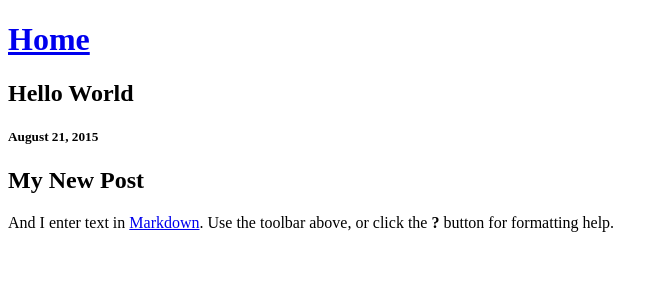
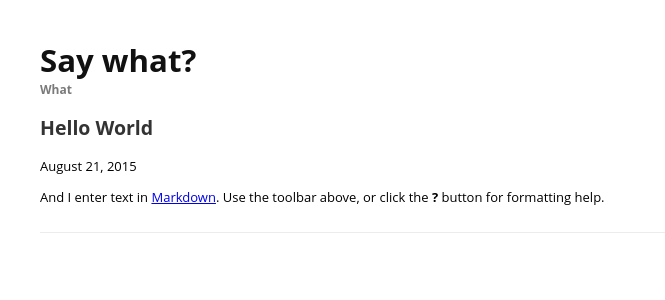
Before and after one commit to liias/liias.github.io, a Jekyll site: the page built from _posts/2015-08-21-hello-world.md, in a window 1280 px wide. Shown: the top 300 px of the page, without its empty margins (0-665 px from the left). Built offline with Jekyll 4.4.1, drawn with Linux system fonts in a browser that asks for light colours.

Commit message:
add style

```diff
--- a/_layouts/layout.html
+++ b/_layouts/layout.html
@@ -6,10 +6,14 @@
   <meta name="viewport" content="width=device-width, initial-scale=1.0">
   <link rel="shortcut icon" href="/favicon.ico">
   <link href="/assets/style/syntax_highlight.css" rel="stylesheet">
+  <link href="/assets/style/site.css" rel="stylesheet">
 </head>
 <body>
 
-<h1><a href="/">Home</a></h1>
+<header id="site_header">
+  <h1><a href="/">{{ site.title }}</a></h1>
+  <h2>What</h2>
+</header>
 
 <main>
   {{ content }}
--- a/_layouts/post.html
+++ b/_layouts/post.html
@@ -4,8 +4,13 @@ layout: layout
 
 <article>
   <header>
-    <h2>{{ page.title }}</h2>
-    <h5>{{ page.date | date: "%B %e, %Y" }}</h5>
+    <h1>{{ page.title }}</h1>
+    <time datetime="{{ page.date }}">{{ page.date | date: '%B %e, %Y' }}</time>
   </header>
   {{ content }}
 </article>
+
+<!--<section>
+  <span class="related_title">Related</span>
+
+</section>-->
--- a/_posts/2015-08-21-hello-world.md
+++ b/_posts/2015-08-21-hello-world.md
@@ -3,7 +3,4 @@ published: true
 title: Hello World
 ---
 
-
-## My New Post
-
 And I enter text in [Markdown](http://daringfireball.net/projects/markdown/). Use the toolbar above, or click the **?** button for formatting help.
--- /dev/null
+++ b/assets/style/site.css
@@ -0,0 +1,52 @@
+html {
+  background-color: #fff;
+}
+
+body {
+  font-size: 13px;
+  font-family: 'Open Sans', 'Helvetica Neue', Helvetica, Arial, sans-serif;
+  padding: 2.5% 2.5% 1.5%;
+}
+
+header#site_header h1 {
+  margin: 0;
+  padding: 0;
+}
+
+header#site_header h1 a {
+  color: #111;
+  font-size: 1.2em;
+  font-weight: bold;
+  line-height: 1.3;
+  text-decoration: none;
+}
+
+header#site_header h2 {
+  margin: 0;
+  padding: 0;
+}
+
+header h2 {
+  color: #7a7a7a;
+  font-size: 0.923em;
+}
+
+article {
+  margin: 0 0 1.5em;
+  border-bottom: 1px solid #ececec;
+  padding: 0 0 1em;
+}
+
+article header h1, article header h1 a {
+  color: #333;
+  text-decoration: none;
+}
+
+article header time {
+
+}
+
+.related_title {
+  padding-top: 10px;
+  border-top: 1px solid rgba(0, 0, 0, .2);
+}
--- a/index.html
+++ b/index.html
@@ -5,8 +5,8 @@ layout: layout
 {% for post in site.posts offset: 0 limit: 50 %}
 <article>
   <header>
-    <h2><a href="{{ post.url }}">{{ post.title }}</a></h2>
-    <h5>{{ post.date | date: "%B %e, %Y" }}</h5>
+    <h1><a href="{{ post.url }}">{{ post.title }}</a></h1>
+    <time datetime="{{ post.date }}">{{ post.date | date: "%B %e, %Y" }}</time>
   </header>
   {{ post.excerpt }}
   <p><a href="{{ post.url }}">read on...</a></p>
```
